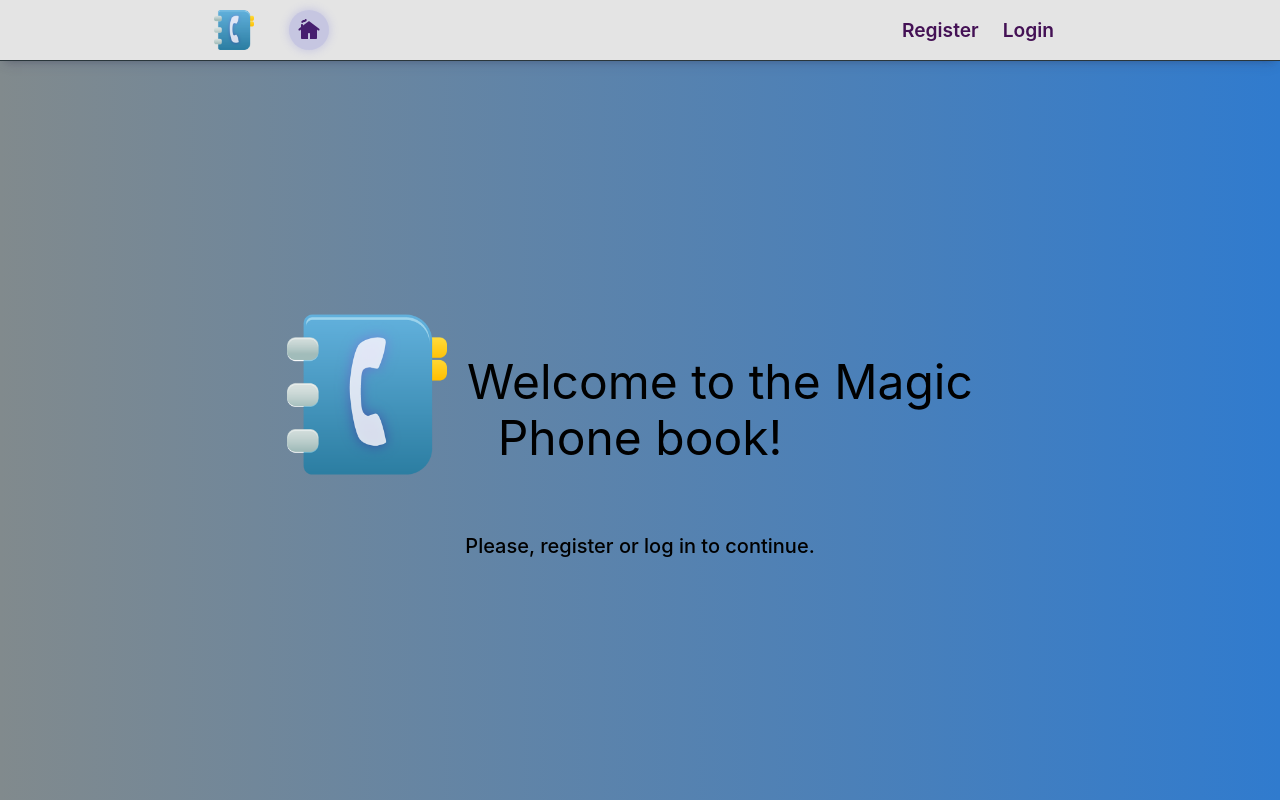
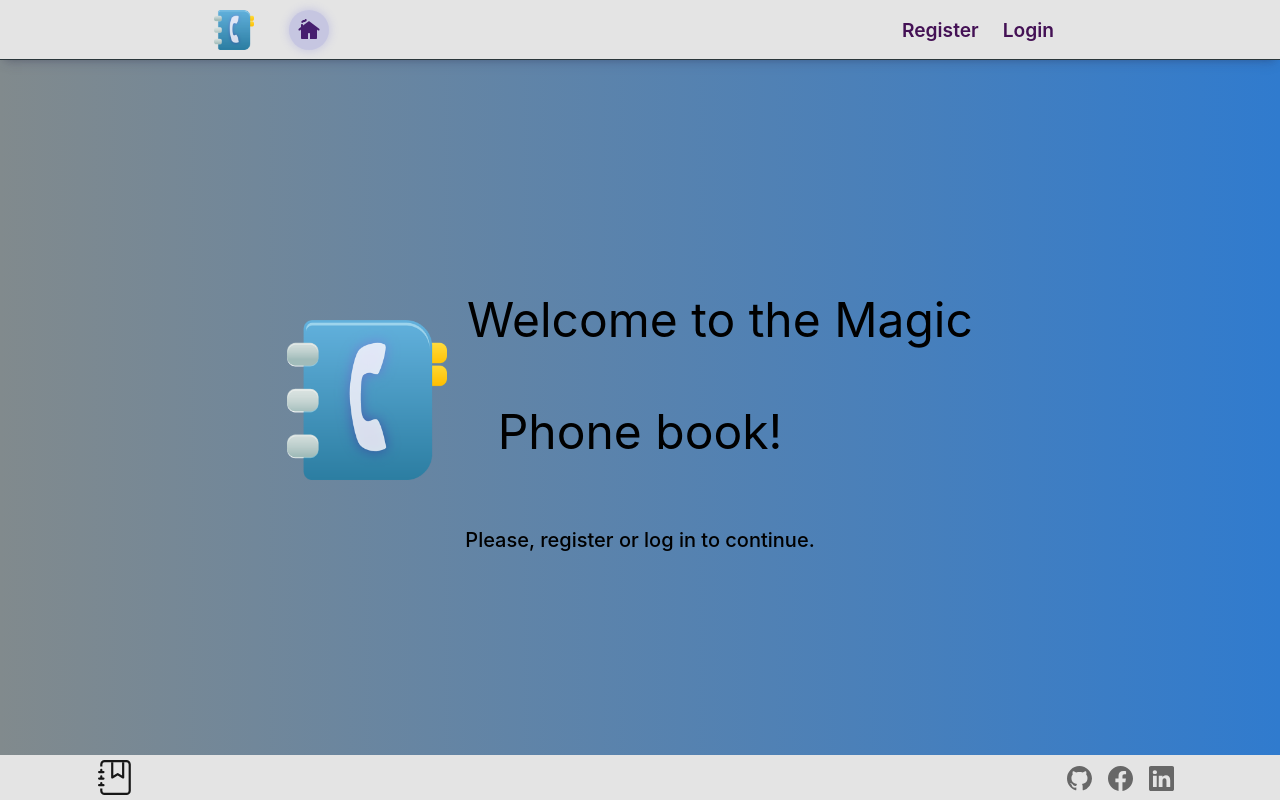
Before and after one commit to yuri69k/goit-react-hw-08-phonebook, a React (Create React App) app: page / in a window 1280 px wide. Built offline with nearby package versions, Linux system fonts and the light colour scheme.

Commit message:
add footer

```diff
--- a/package.json
+++ b/package.json
@@ -15,13 +15,15 @@
     "@testing-library/react": "^13.1.1",
     "@testing-library/user-event": "^13.5.0",
     "axios": "^1.3.4",
+    "bootstrap": "^5.2.3",
     "clsx": "^1.2.1",
     "modern-normalize": "^1.1.0",
     "notiflix": "^3.2.5",
     "prop-types": "^15.8.1",
     "react": "^18.1.0",
+    "react-bootstrap": "^2.7.4",
     "react-dom": "^18.1.0",
-    "react-icons": "^4.3.1",
+    "react-icons": "^4.8.0",
     "react-redux": "^8.0.1",
     "react-router-dom": "^6.10.0",
     "react-scripts": "5.0.1",
--- a/src/components/ContactList/styles.module.css
+++ b/src/components/ContactList/styles.module.css
@@ -2,6 +2,7 @@
   display: flex;
   flex-direction: column;
   align-items: flex-start;
+  padding: 0;
 }
 
 .phoneNumber {
--- /dev/null
+++ b/src/components/Footer/Footer.jsx
@@ -0,0 +1,68 @@
+import { VscGithubInverted } from 'react-icons/vsc';
+import { BsJournalBookmark, BsFacebook, BsLinkedin } from 'react-icons/bs';
+import { Container, Navbar, Nav } from 'react-bootstrap';
+import { OverlayTrigger, Tooltip } from 'react-bootstrap';
+
+
+const Footer = () => {
+  return (
+    <footer>
+      <Navbar
+        className="flipInX "
+              style={{ padding: '0rem', backgroundColor: ' var(--appbar-background)' }}
+        fixed="bottom"
+
+      >
+        <Container>
+          <Navbar.Brand className="ms-3">
+            <BsJournalBookmark size={35} />
+          </Navbar.Brand>
+
+          <Nav className="me-3">
+            <Nav.Link target={'_blank'} href="https://github.com/yuri69k">
+              <OverlayTrigger
+                placement="top"
+                overlay={<Tooltip id="author link">Author Git</Tooltip>}
+              >
+                <div>
+                  {' '}
+                  <VscGithubInverted size={25} />
+                </div>
+              </OverlayTrigger>
+            </Nav.Link>
+            <Nav.Link
+              target={'_blank'}
+              href="https://www.facebook.com//"
+            >
+              <OverlayTrigger
+                placement="top"
+                overlay={<Tooltip id="author link">Author Facebook</Tooltip>}
+              >
+                <div>
+                  {' '}
+                  <BsFacebook size={25} />
+                </div>
+              </OverlayTrigger>
+            </Nav.Link>
+            <Nav.Link
+              target={'_blank'}
+              href="https://www.linkedin.com/in/yurii-karmaz/"
+            >
+              <OverlayTrigger
+                placement="top"
+                overlay={<Tooltip id="author link">Author LinkedIn</Tooltip>}
+              >
+                <div>
+                  {' '}
+                  <BsLinkedin size={25} />
+                </div>
+              </OverlayTrigger>
+            </Nav.Link>
+          </Nav>
+        </Container>
+      </Navbar>
+    </footer>
+  );
+};
+
+export default Footer;
--- /dev/null
+++ b/src/components/Footer/index.js
@@ -0,0 +1 @@
+export { default } from './Footer';
--- a/src/index.js
+++ b/src/index.js
@@ -9,6 +9,7 @@ import { ThemeProvider } from '@mui/material/styles';
 import './index.css';
 import { GlobalStylesProvider } from './styles/GlobalStyles';
 import theme from './styles/Theme';
+import 'bootstrap/dist/css/bootstrap.min.css';
 
 ReactDOM.createRoot(document.getElementById('root')).render(
   <React.StrictMode>
--- a/src/pages/Home.jsx
+++ b/src/pages/Home.jsx
@@ -1,7 +1,7 @@
 import bookIcon from '../images/phonebook.png';
 import Box from '@mui/material/Box';
 import Typography from '@mui/material/Typography';
-
+import Footer from 'components/Footer';
 const styles = {
   container: {
   position: 'absolute',
@@ -29,17 +29,18 @@ const styles = {
 };
 
 const Home = () => (
-  <Box style={styles.container}>
+  <><Box style={styles.container}>
     <Typography variant="h3" align="center" mb={8}>
       <span style={styles.span}>
         <img src={bookIcon} alt="phonebook icon" style={styles.icon} />
       </span>
-     Welcome to the Magic Phone book!
+      Welcome to the Magic Phone book!
     </Typography>
     <Typography variant="h6" align="center">
       Please, register or log in to continue.
     </Typography>
-  </Box>
+
+  </Box><Footer /></>
 );
 
 export default Home;
```
Also changed, not shown: 1 other file (tests, documents, lock files or other folders).
